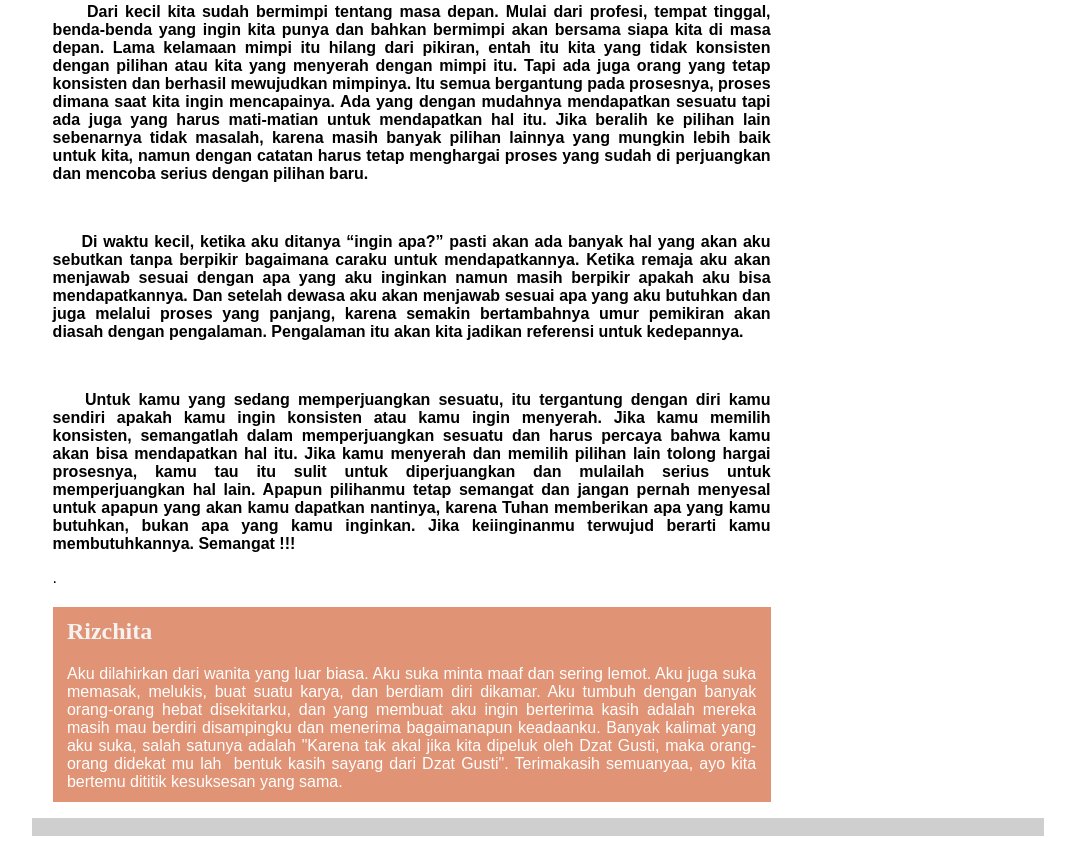
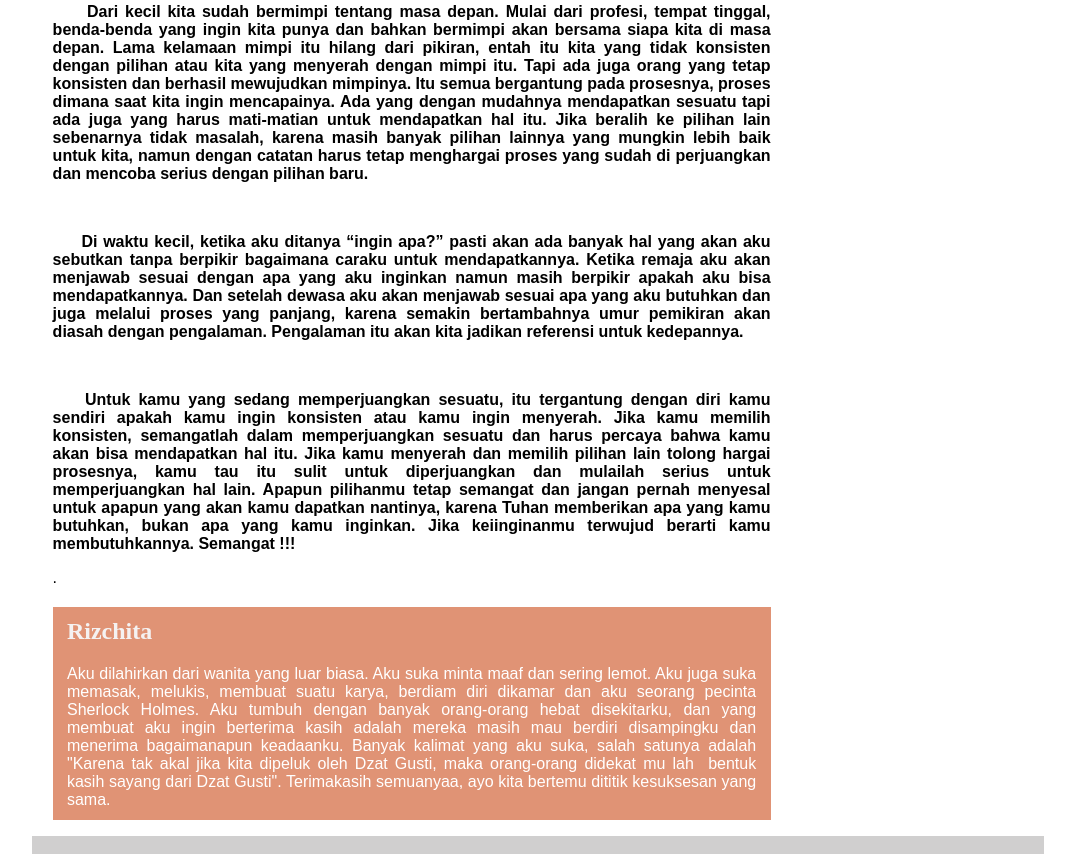
Before and after one commit to MaulitaRizchita/MaulitaRizchita.github.io, a plain HTML site: page Rizchita.html in a window 1280 px wide. Shown: the part 654-1516 px from the top of the page, without its empty margins (102-1177 px from the left). Drawn offline with Linux system fonts and the light colour scheme.

Commit message:
Update Rizchita.html

```diff
--- a/Rizchita.html
+++ b/Rizchita.html
@@ -45,7 +45,7 @@
       <aside id="authorInfo">
         <!-- The author information is contained here -->
         <h2>Rizchita</h2>
-        <p>Aku dilahirkan dari wanita yang luar biasa. Aku suka minta maaf dan  sering lemot. Aku juga suka memasak, melukis, buat suatu karya, dan berdiam diri dikamar. Aku tumbuh dengan banyak orang-orang hebat disekitarku, dan yang membuat aku ingin berterima kasih adalah mereka masih mau berdiri disampingku dan menerima bagaimanapun keadaanku. Banyak kalimat yang aku suka, salah satunya adalah "Karena tak akal jika kita dipeluk oleh Dzat Gusti, maka orang-orang didekat mu lah&nbsp; bentuk kasih sayang dari Dzat Gusti". Terimakasih semuanyaa, ayo kita bertemu dititik kesuksesan yang sama.&nbsp; &nbsp; &nbsp; &nbsp;</p>
+        <p>Aku dilahirkan dari wanita yang luar biasa. Aku suka minta maaf dan  sering lemot. Aku juga suka memasak, melukis, membuat suatu karya, berdiam diri dikamar dan aku seorang pecinta Sherlock Holmes. Aku tumbuh dengan banyak orang-orang hebat disekitarku, dan yang membuat aku ingin berterima kasih adalah mereka masih mau berdiri disampingku dan menerima bagaimanapun keadaanku. Banyak kalimat yang aku suka, salah satunya adalah "Karena tak akal jika kita dipeluk oleh Dzat Gusti, maka orang-orang didekat mu lah&nbsp; bentuk kasih sayang dari Dzat Gusti". Terimakasih semuanyaa, ayo kita bertemu dititik kesuksesan yang sama.&nbsp; &nbsp; &nbsp; &nbsp;</p>
       </aside>
     </section>
     <section id="sidebar">
```
